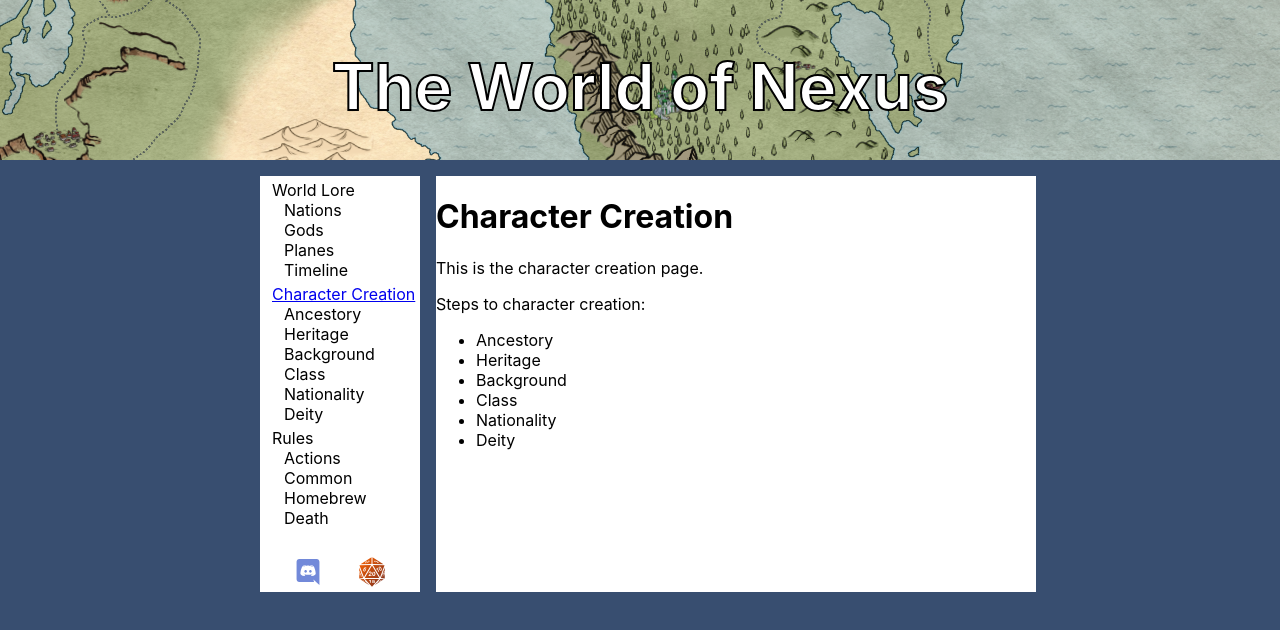
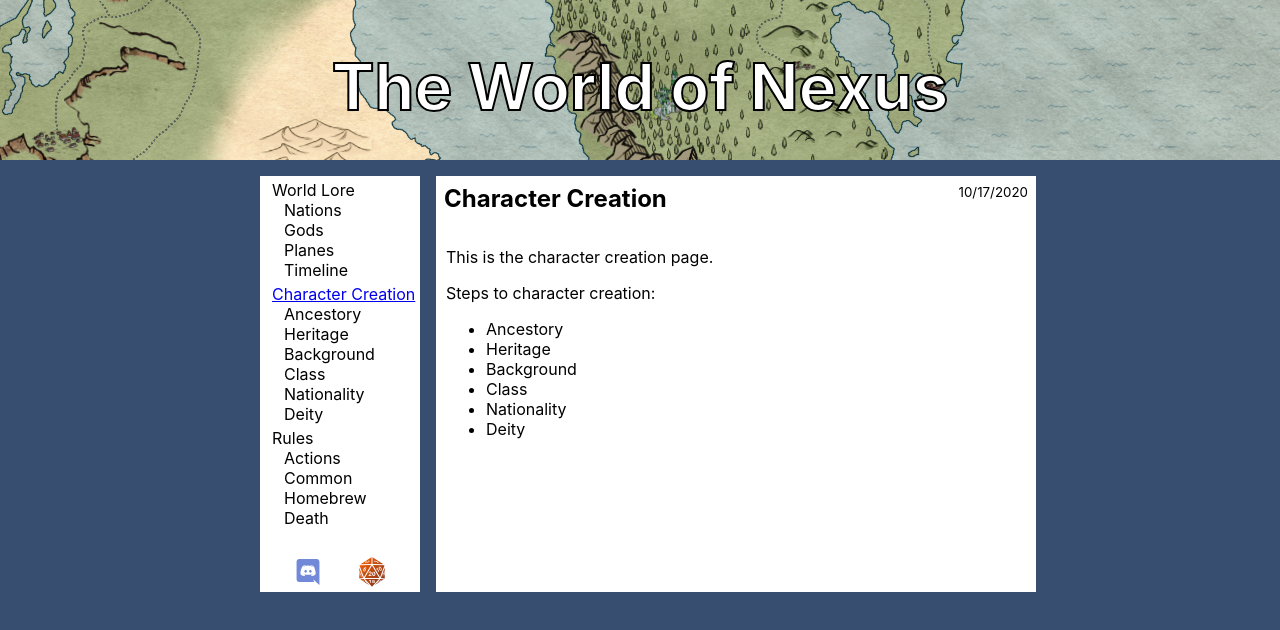
Before and after one commit to DanielOhn/nexuspf2e, a React (Create React App) app: page /character-creation in a window 1280 px wide. Shown: the top 630 px of the page. Built offline with nearby package versions, Linux system fonts and the light colour scheme.

Commit message:
Create Post component used for content.

```diff
--- /dev/null
+++ b/src/components/post/Post.css
@@ -0,0 +1,19 @@
+.heading {
+  display: flex;
+  flex-flow: row nowrap;
+  justify-content: space-between;
+}
+
+.heading h2 {
+  padding: 0;
+  margin: 8px;
+}
+
+.heading small {
+  margin: 8px;
+}
+
+.text {
+  padding: 8px;
+  margin: 2px;
+}
--- /dev/null
+++ b/src/components/post/Post.jsx
@@ -0,0 +1,19 @@
+import React from "react"
+
+import "./Post.css"
+
+const Post = (props) => {
+  return (
+    <div className="post">
+      <div className="heading">
+        <h2>{props.title}</h2>
+        <small>{props.date}</small>
+      </div>
+      <div className="text">
+        <p>{props.children}</p>
+      </div>
+    </div>
+  )
+}
+
+export default Post
--- a/src/pages/character-creation/CharacterCreation.jsx
+++ b/src/pages/character-creation/CharacterCreation.jsx
@@ -1,9 +1,11 @@
 import React from "react"
+
+import Post from "../../components/post/Post"
 
 const CharacaterCreation = () => {
   return (
     <div>
-      <h1>Character Creation</h1>
+      <Post title="Character Creation" date="10/17/2020">
         <p>This is the character creation page.</p>
         <p>Steps to character creation:</p>
         <ul>
@@ -14,6 +16,7 @@ const CharacaterCreation = () => {
           <li>Nationality</li>
           <li>Deity</li>
         </ul>
+      </Post>
     </div>
   )
 }
--- a/src/pages/landing/Landing.jsx
+++ b/src/pages/landing/Landing.jsx
@@ -1,16 +1,13 @@
 import React from "react"
-import "./Landing.css"
+
+import Post from "../../components/post/Post"
 
 const Landing = () => {
   return (
     <div className="landing">
-      <div className="heading">
-        <h2>This is the landing page.</h2>
-        <small>10/17/2020</small>
-      </div>
-      <div className="text">
-        <p>Ligma my Steve Jobs.</p>
-      </div>
+      <Post title="This is the landing page." date="10/17/2020">
+        Ligma Steve Jobs
+      </Post>
     </div>
   )
 }
```
Lines whose indentation alone changed are shown as unchanged.
